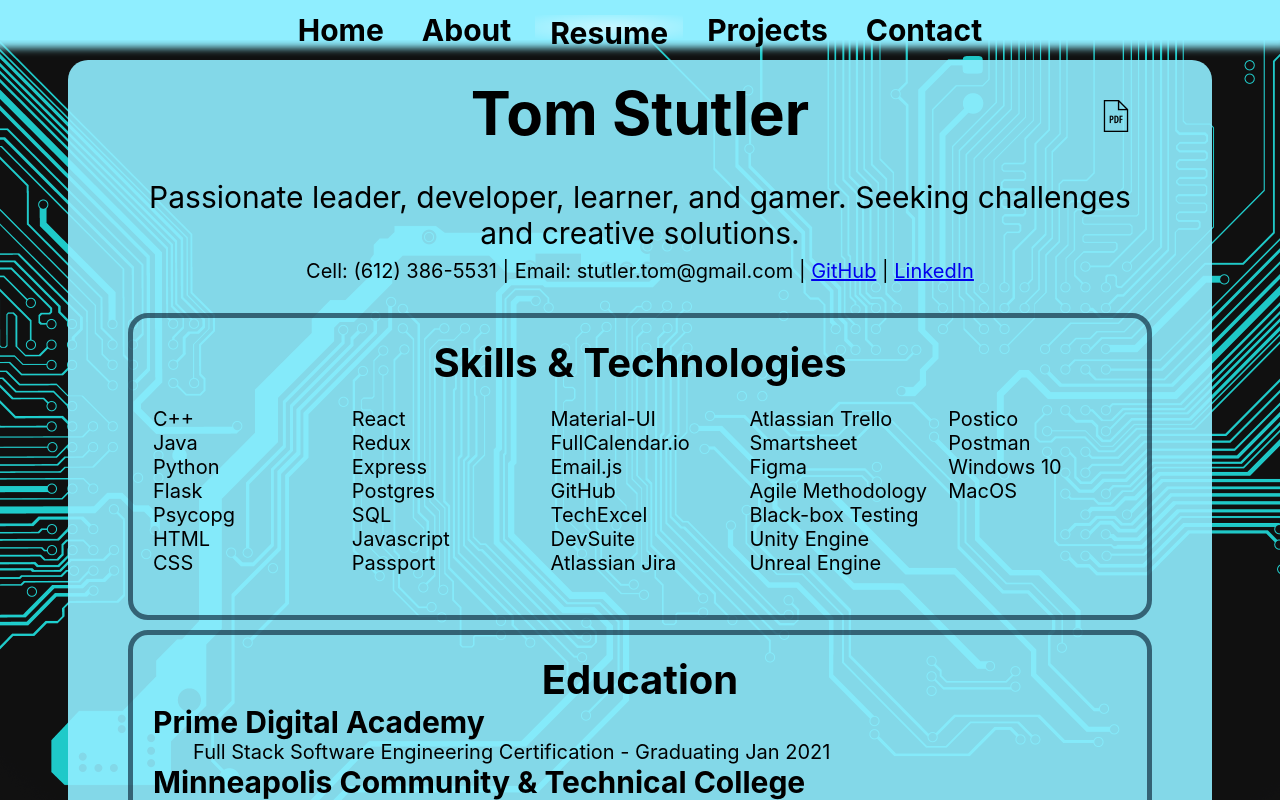
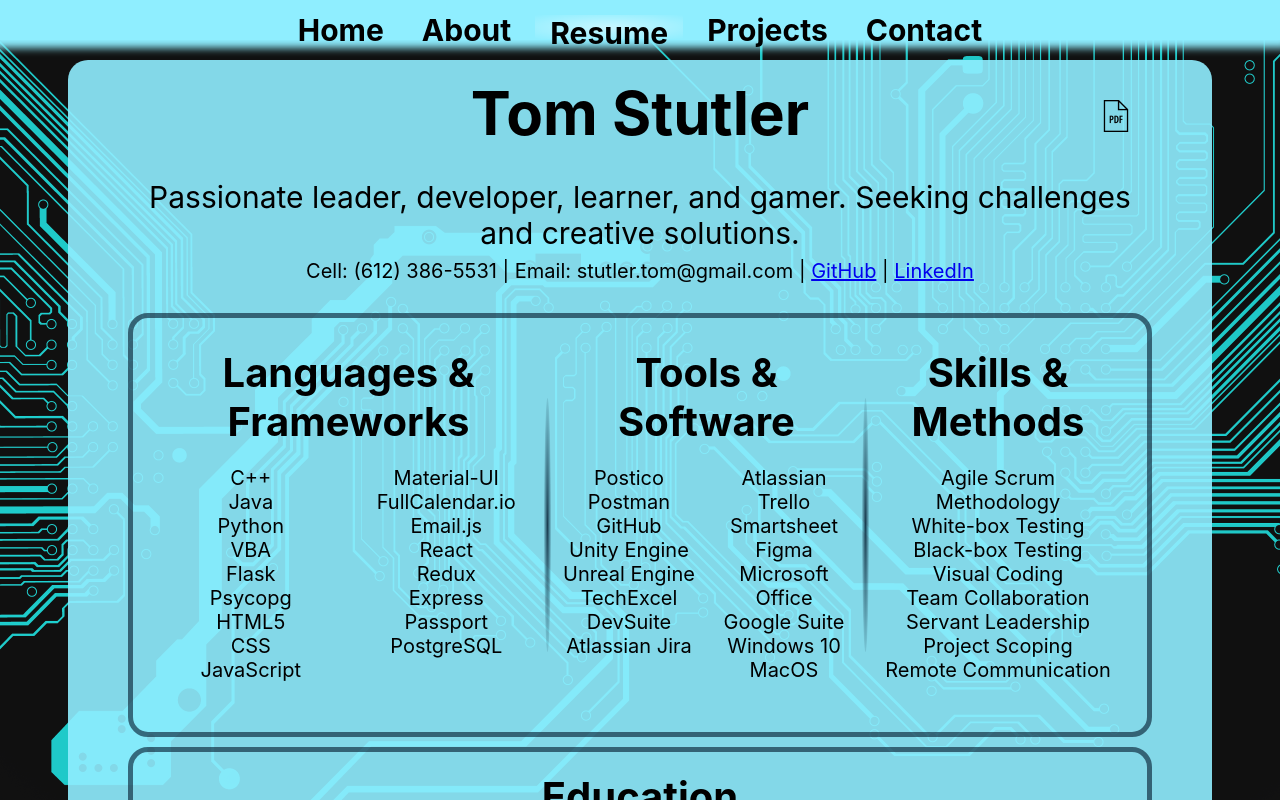
Before and after one commit to MadTofu22/MadTofu22.github.io, a React (Create React App) app: page /#/projects in a window 1280 px wide. Both pictures are taken after a click on the element "Resume". Shown: the top 800 px of the page. Built offline with nearby package versions, Linux system fonts and the light colour scheme; no server answers.

Commit message:
updated portfolio site resume

```diff
--- a/src/components/ResumeDisplay/Resume.css
+++ b/src/components/ResumeDisplay/Resume.css
@@ -23,6 +23,28 @@
 
 .introContact {
     margin: 0em;
+}
+
+.listContainer {
+    display: inline-flex;
+    justify-content: space-evenly;
+    width: 100%;
+}
+
+.listHeader {
+    text-align: center;
+}
+
+.languagesList, .toolsList, .skillList {
+    margin: 0.5em;
+    justify-content: center;
+}
+
+.verticalLine {
+    width: 0.5em;
+    margin: 3em 0em;
+    background: radial-gradient(rgba(0, 22, 42, .8) 0%, rgba(0, 22, 42, .4) 40%, rgba(0, 22, 42, 0) 80%);
+    border-radius: 50%;
 }
 
 /* General use formatting for each resume section */
@@ -61,7 +83,15 @@
 
 /* Specific element styles */
 .skillsList {
-    columns: 5;
+    text-align: center;
+    columns: 2;
     padding: 0;
     list-style: none;
 }
+
+.skillsListSingle {
+    text-align: center;
+    columns: 1;
+    padding: 0;
+    list-style: none;
+}
--- a/src/components/ResumeDisplay/ResumeDisplay.js
+++ b/src/components/ResumeDisplay/ResumeDisplay.js
@@ -25,40 +25,64 @@
                 </div>
 
                 <div className='sectionContainer resume'>
-                    <h2 className='sectionHeader resume'>Skills & Technologies</h2>
+                    <div className='listContainer'>
+                        <div className='languagesList'>
+                            <h2 className='sectionHeader resume'>Languages & Frameworks</h2>
                             <ul className='skillsList resume'>
                                 <li>C++</li>
                                 <li>Java</li>
                                 <li>Python</li>
+                                <li>VBA</li>
                                 <li>Flask</li>
                                 <li>Psycopg</li>
-                        <li>HTML</li>
+                                <li>HTML5</li>
                                 <li>CSS</li>
+                                <li>JavaScript</li>
+                                <li>Material-UI</li>
+                                <li>FullCalendar.io</li>
+                                <li>Email.js</li>
                                 <li>React</li>
                                 <li>Redux</li>
                                 <li>Express</li>
-                        <li>Postgres</li>
-                        <li>SQL</li>
-                        <li>Javascript</li>
                                 <li>Passport</li>
-                        <li>Material-UI</li>
-                        <li>FullCalendar.io</li>
-                        <li>Email.js</li>
+                                <li>PostgreSQL</li>
+                            </ul>
+                        </div>
+                        <div className='verticalLine'></div>
+                        <div className='toolsList'>
+                            <h2 className='sectionHeader resume'>Tools & Software</h2>
+                            <ul className='skillsList resume'>
+                                <li>Postico</li>
+                                <li>Postman</li>
                                 <li>GitHub</li>
+                                <li>Unity Engine</li>
+                                <li>Unreal Engine</li>
                                 <li>TechExcel DevSuite</li>
                                 <li>Atlassian Jira</li>
                                 <li>Atlassian Trello</li>
                                 <li>Smartsheet</li>
                                 <li>Figma</li>
-                        <li>Agile Methodology</li>
-                        <li>Black-box Testing</li>
-                        <li>Unity Engine</li>
-                        <li>Unreal Engine</li>
-                        <li>Postico</li>
-                        <li>Postman</li>
+                                <li>Microsoft Office</li>
+                                <li>Google Suite</li>
                                 <li>Windows 10</li>
                                 <li>MacOS</li>
                             </ul>
+                        </div>
+                        <div className='verticalLine'></div>
+                        <div className='skillList'>
+                            <h2 className='sectionHeader resume'>Skills & Methods</h2>
+                            <ul className='skillsListSingle resume'>
+                                <li>Agile Scrum Methodology</li>
+                                <li>White-box Testing</li>
+                                <li>Black-box Testing</li>
+                                <li>Visual Coding</li>
+                                <li>Team Collaboration</li>
+                                <li>Servant Leadership</li>
+                                <li>Project Scoping</li>
+                                <li>Remote Communication</li>
+                            </ul>
+                        </div>
+                    </div>
                 </div>
 
                 <div className='sectionContainer resume'>
```
Lines whose indentation alone changed are shown as unchanged.
